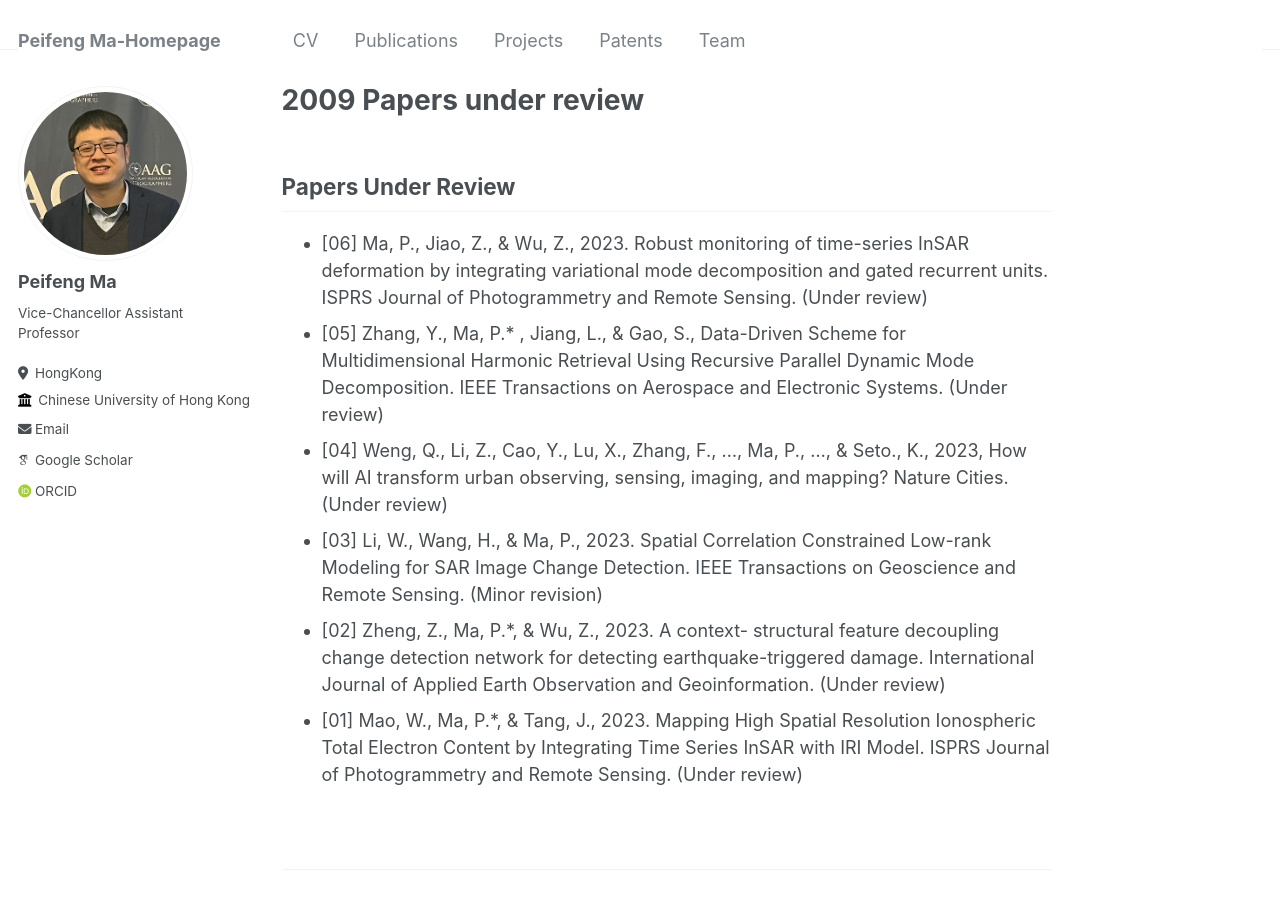
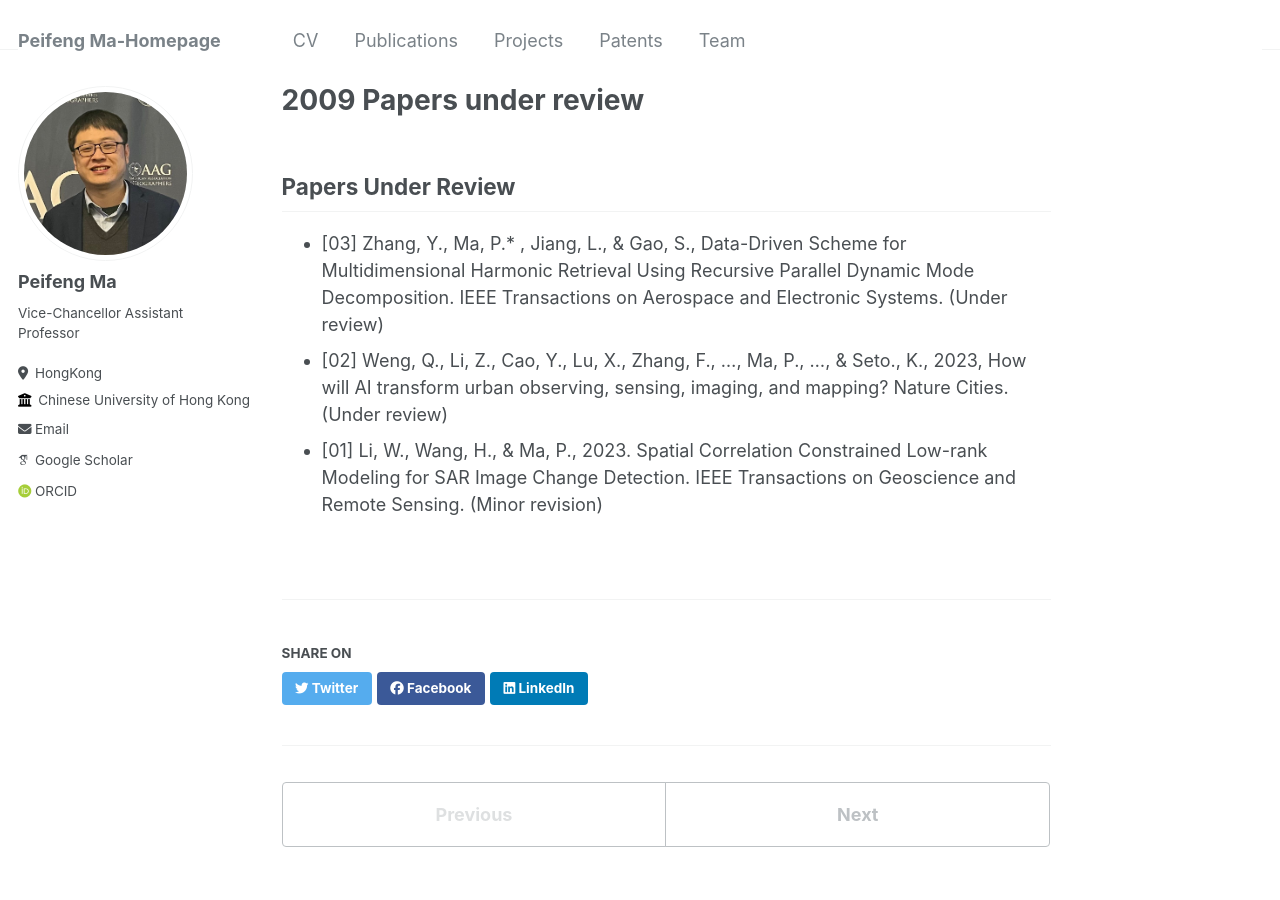
Before and after one commit to pfMA03/peifengMa, a Jekyll site: the page built from _publications/2009-Papers Under Review.md, in a window 1280 px wide and 900 px high. Built offline with Jekyll 4.4.1, drawn with Linux system fonts in a browser that asks for light colours; some web fonts are replaced.

Commit message:
Update 2009-Papers Under Review.md

```diff
--- a/_publications/2009-Papers Under Review.md
+++ b/_publications/2009-Papers Under Review.md
@@ -5,21 +5,12 @@ permalink: /publication/2009-Papers Under Review
 ---
 Papers Under Review
 ------
-* [06] Ma, P., Jiao, Z., & Wu, Z., 2023. Robust monitoring of time-series InSAR deformation by
-integrating variational mode decomposition and gated recurrent units. ISPRS Journal of
-Photogrammetry and Remote Sensing. (Under review)
-* [05] Zhang, Y., Ma, P.*
+* [03] Zhang, Y., Ma, P.*
 , Jiang, L., & Gao, S., Data-Driven Scheme for Multidimensional
 Harmonic Retrieval Using Recursive Parallel Dynamic Mode Decomposition. IEEE
 Transactions on Aerospace and Electronic Systems. (Under review)
-* [04] Weng, Q., Li, Z., Cao, Y., Lu, X., Zhang, F., …, Ma, P., …, & Seto., K., 2023, How will AI
+* [02] Weng, Q., Li, Z., Cao, Y., Lu, X., Zhang, F., …, Ma, P., …, & Seto., K., 2023, How will AI
 transform urban observing, sensing, imaging, and mapping? Nature Cities. (Under review)
-* [03] Li, W., Wang, H., & Ma, P., 2023. Spatial Correlation Constrained Low-rank Modeling for
+* [01] Li, W., Wang, H., & Ma, P., 2023. Spatial Correlation Constrained Low-rank Modeling for
 SAR Image Change Detection. IEEE Transactions on Geoscience and Remote Sensing.
 (Minor revision)
-* [02] Zheng, Z., Ma, P.*, & Wu, Z., 2023. A context- structural feature decoupling change
-detection network for detecting earthquake-triggered damage. International Journal of
-Applied Earth Observation and Geoinformation. (Under review)
-* [01] Mao, W., Ma, P.*, & Tang, J., 2023. Mapping High Spatial Resolution Ionospheric Total
-Electron Content by Integrating Time Series InSAR with IRI Model. ISPRS Journal of
-Photogrammetry and Remote Sensing. (Under review)
```
